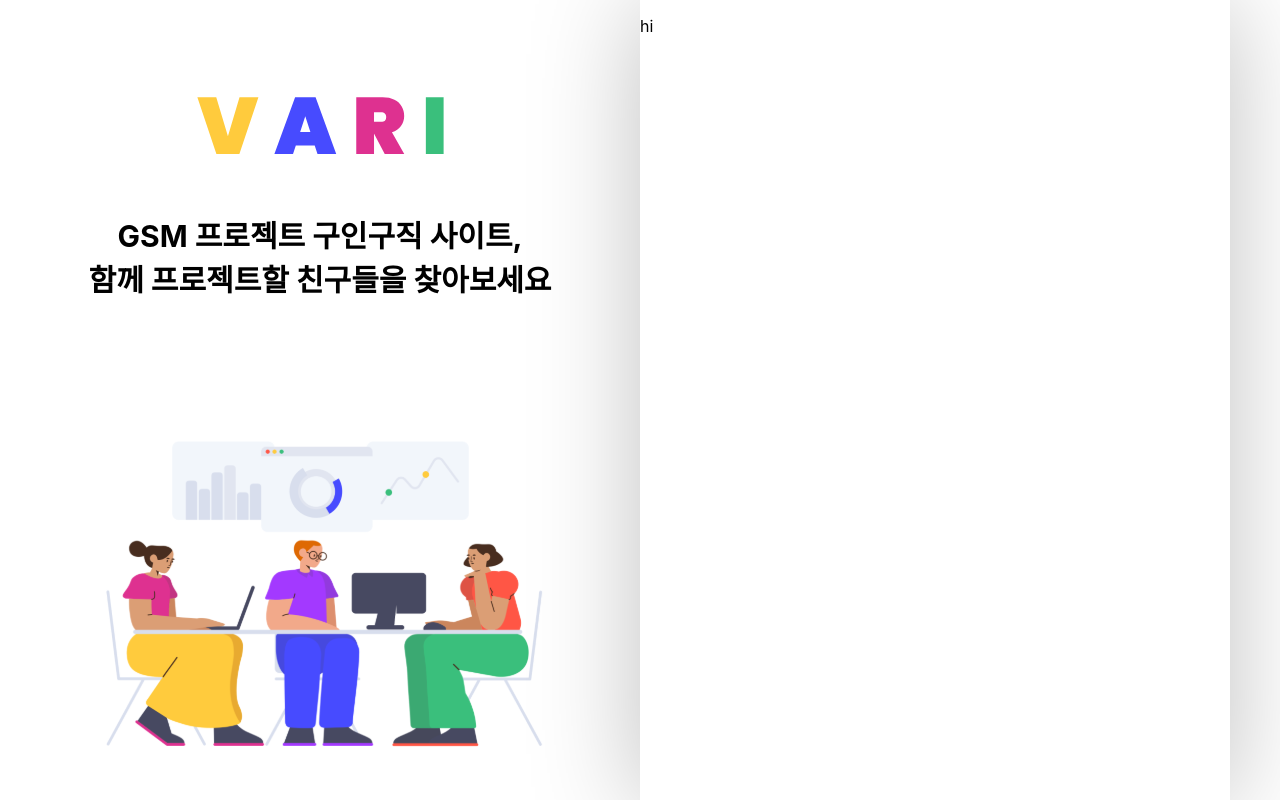
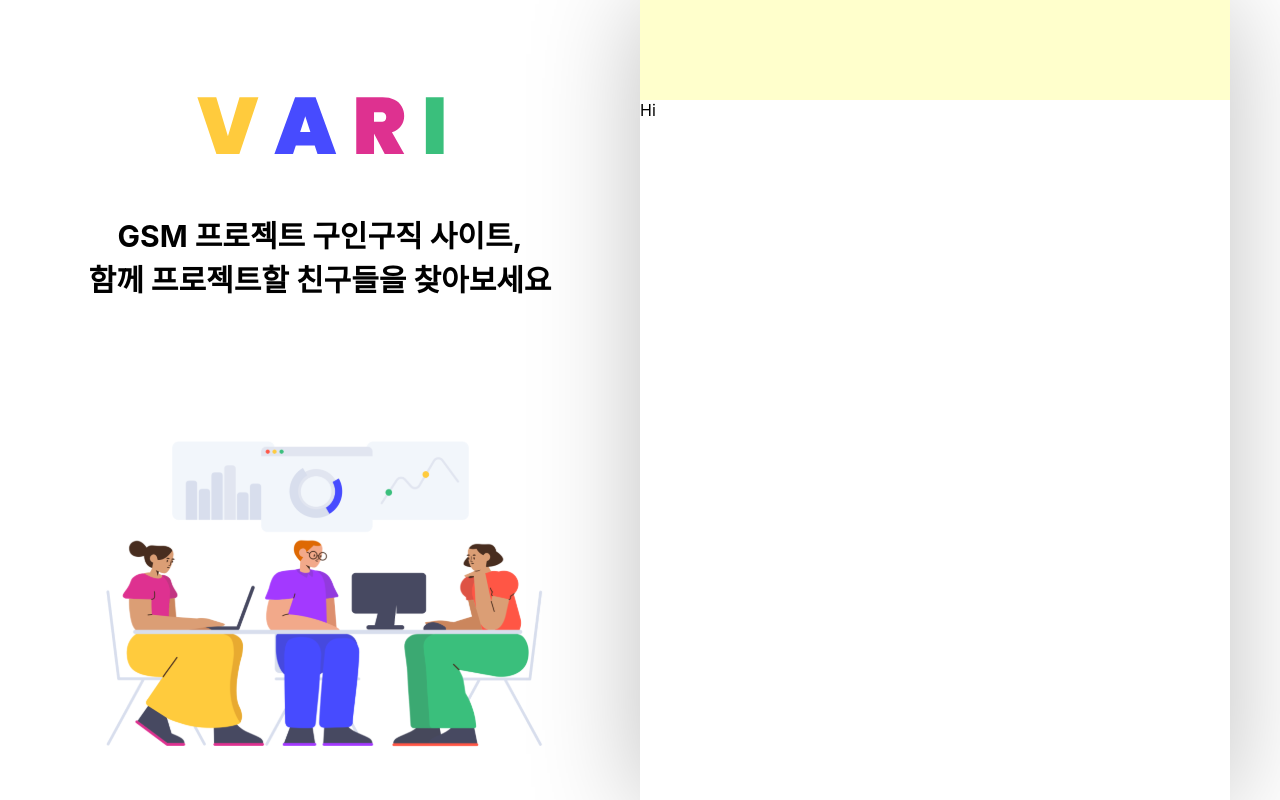
Before and after one commit to GSM-Festival/VARI-Frontend, a React (Create React App) app: page / in a window 1280 px wide. Built offline with nearby package versions, Linux system fonts and the light colour scheme.

Commit message:
MainPage 설정

```diff
--- a/src/Components/Common/Header/Header.js
+++ b/src/Components/Common/Header/Header.js
@@ -1,7 +1,9 @@
+import * as S from "./Style";
+
 const Header = () => {
   return (
     <div>
-      <p>hi</p>
+      <S.Positioner></S.Positioner>
     </div>
   );
 };
--- /dev/null
+++ b/src/Components/Common/Header/Style.js
@@ -0,0 +1,7 @@
+import styled from "styled-components";
+
+export const Positioner = styled.div`
+  width: 590px;
+  height: 100px;
+  background-color: #ffc;
+`;
--- /dev/null
+++ b/src/Components/Common/Navigate/Navigate.js
@@ -0,0 +1,5 @@
+const Navigate = () => {
+  return <div>Hi</div>;
+};
+
+export default Navigate;
--- /dev/null
+++ b/src/Components/Common/Navigate/Style.js
@@ -0,0 +1 @@
+import styled from "styled-components";
--- a/src/Components/index.js
+++ b/src/Components/index.js
@@ -1,3 +1,4 @@
 export { default as SignIn } from "./SignIn/SignIn";
 export { default as SignUp } from "./SignUp/SignUp";
 export { default as Header } from "./Common/Header/Header";
+export { default as Navigate } from "./Common/Navigate/Navigate";
--- a/src/Pages/MainPage.js
+++ b/src/Pages/MainPage.js
@@ -1,9 +1,10 @@
-import { Header } from "../Components";
+import { Header, Navigate } from "../Components";
 
 function MainPage() {
   return (
     <>
       <Header />
+      <Navigate />
     </>
   );
 }
```
